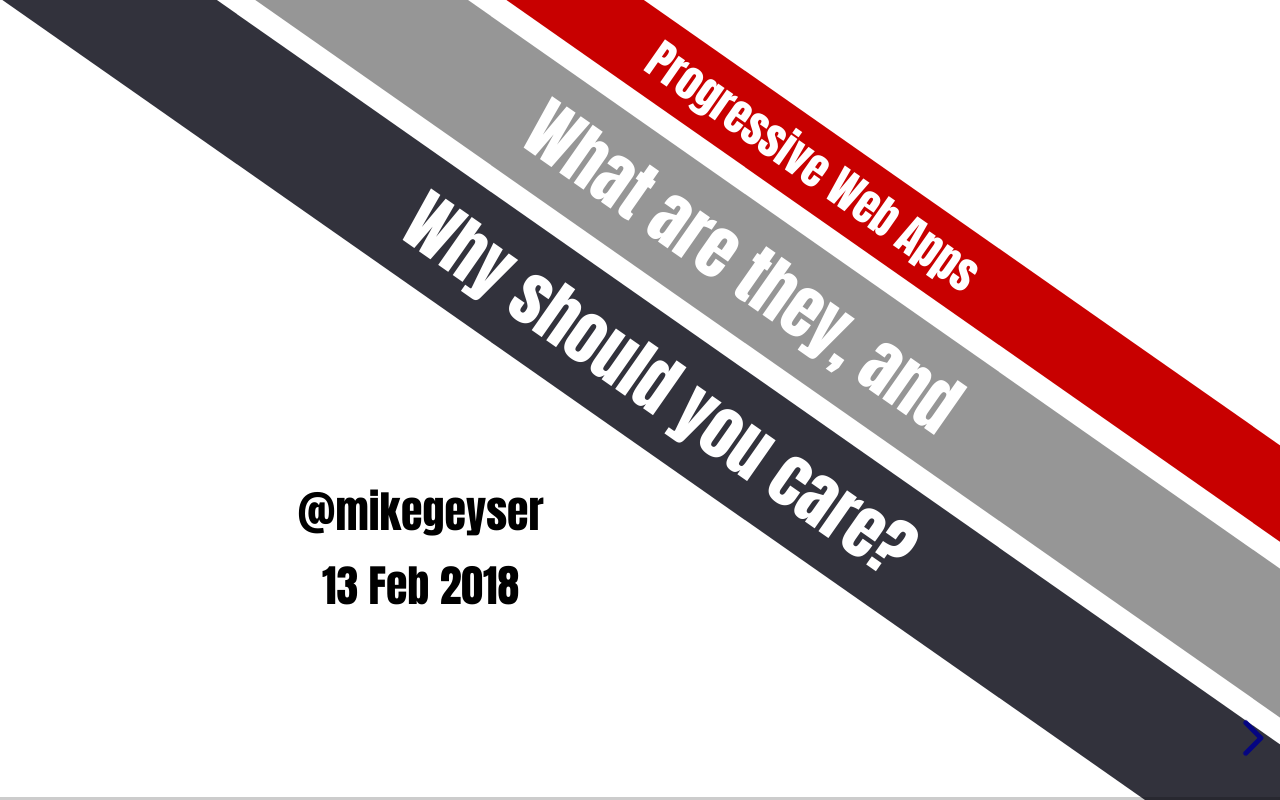
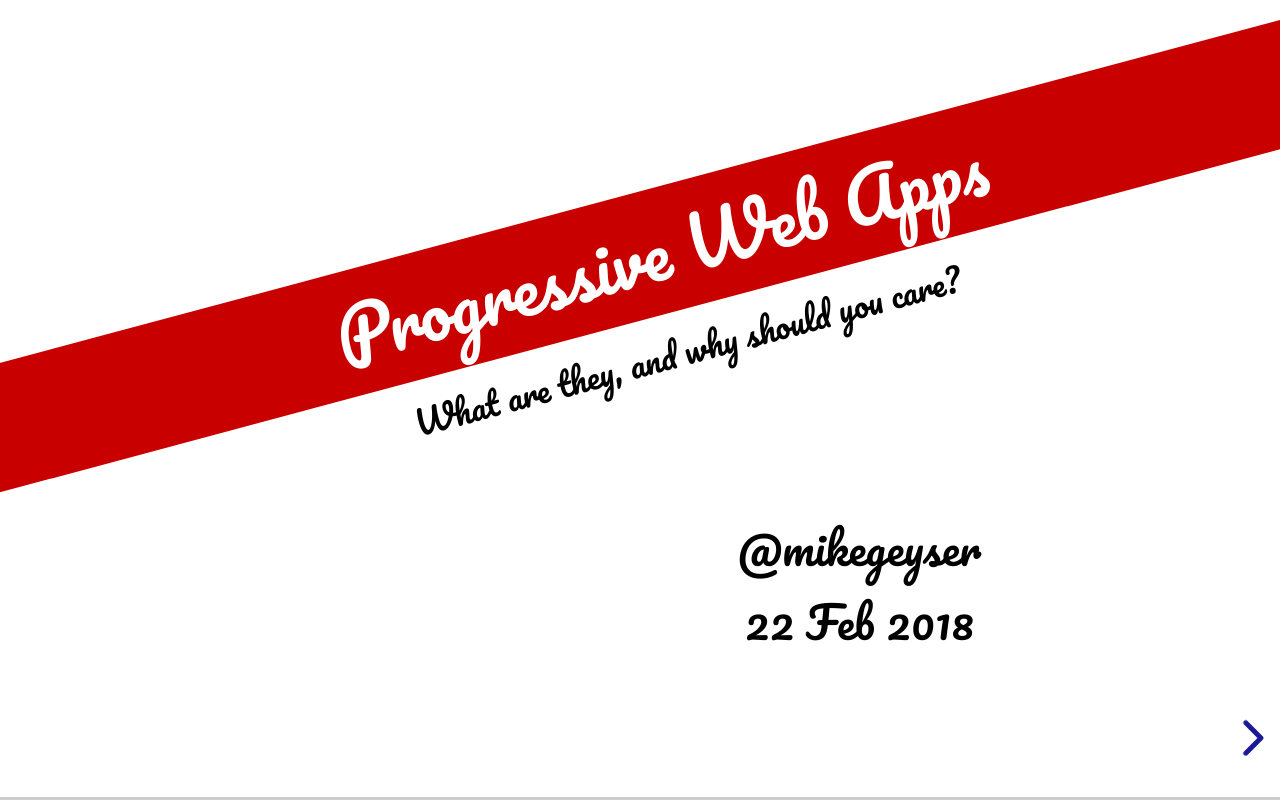
Before and after one commit to mikegeyser/ufs-pwa, a website: page index.html in a window 1280 px wide. Drawn offline with Linux system fonts and the light colour scheme; a web font is replaced by a local one.

Commit message:
Changes.

```diff
--- a/index.html
+++ b/index.html
@@ -9,6 +9,7 @@
 
 	<link rel="stylesheet" href="css/reveal.css">
 	<link rel="stylesheet" href="css/theme/simple.css">
+	<link href="https://fonts.googleapis.com/css?family=Pacifico" rel="stylesheet">
 
 	<!-- Theme used for syntax highlighting of code -->
 	<link rel="stylesheet" href="lib/css/zenburn.css">
@@ -57,8 +58,9 @@
 			margin-left: -100vw;
 			margin-right: -100vw;
 
-			transform: rotate(35deg) translate(100px);
+			transform: rotate(-15deg) translate(0px, 100px);
 
+			font-size: 0.75em !important;
 		}
 
 		.one,
@@ -73,7 +75,8 @@
 		}
 
 		.two {
-			background-color: rgb(150, 150, 150);
+			font-family: 'Lato', sans-serif !important;
+			color: black !important;
 		}
 
 		.three {
@@ -85,6 +88,13 @@
 			left: -5em;
 			margin-left: 10em;
 			;
+		}
+
+		.rightish {
+			position: relative;
+			right: -5em;
+			bottom: -4em;
+			margin-right: 10em;
 		}
 
 		#bbd,
@@ -103,6 +113,15 @@
 		.browser {
 			height: 5em;
 		}
+
+		h1,
+		h2,
+		h3,
+		h4,
+		h5,
+		h6 {
+			font-family: 'Pacifico', cursive !important;
+		}
 	</style>
 </head>
 
@@ -111,14 +130,13 @@
 		<div class="slides">
 			<section>
 				<div class="rotate">
-					<h4 class="one">Progressive Web Apps</h4>
-					<h3 class="two">What are they, and</h3>
-					<h3 class="three">Why should you care?</h3>
+					<h2 class="one">Progressive Web Apps</h2>
+					<h4 >What are they, and why should you care?</h4>
 				</div>
 				<br/>
-				<div class="leftish">
+				<div class="rightish">
 					<h4>@mikegeyser</h4>
-					<h4>13 Feb 2018</h4>
+					<h4>22 Feb 2018</h4>
 				</div>
 			</section>
 			<section>
@@ -208,7 +226,8 @@
 				</section>
 				<section>
 					<p>Reduce network traffic</p>
-					<p>Offline <del>fallback</del> first</p>
+					<p>Offline
+						<del>fallback</del> first</p>
 				</section>
 			</section>
 
```
